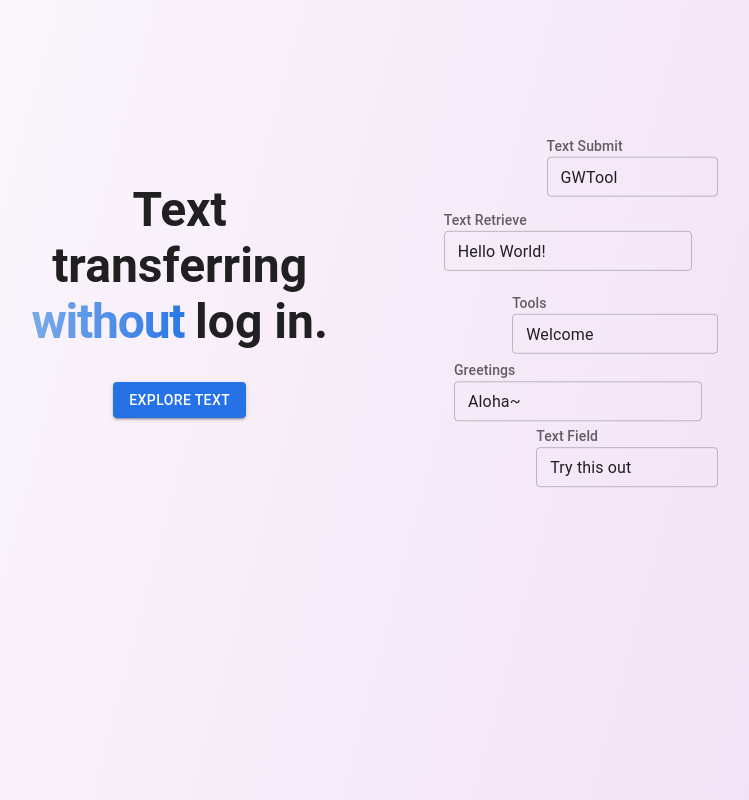
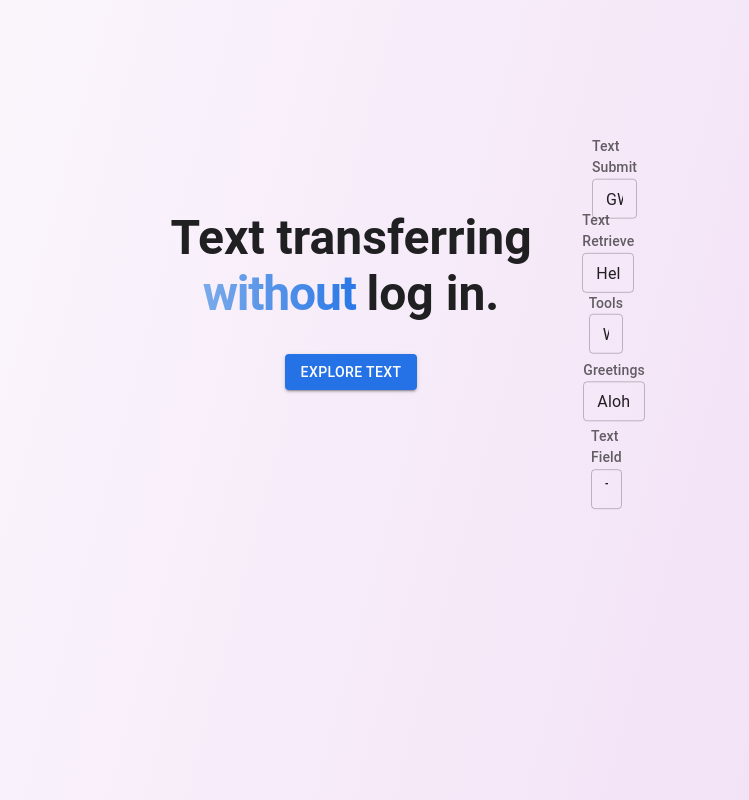
Before and after one commit to andygqw/GWTool_React, a React (Create React App) app: page / in a window 1280 px wide. Shown: the part 900-1700 px from the top of the page, without its empty margins (273-1022 px from the left). Built offline with nearby package versions, Linux system fonts and the light colour scheme.

Commit message:
aniamation delay

```diff
--- a/src/Component/LandingPage.js
+++ b/src/Component/LandingPage.js
@@ -12,6 +12,7 @@ const LandingPage = ({mode, isLoggedIn}) => {
 
     const sections = [
         {
+            title: "Text",
             description1: "Text transferring ",
             description2: "without ",
             description3: "log in.",
@@ -21,6 +22,7 @@ const LandingPage = ({mode, isLoggedIn}) => {
             gradientClass: "gradient-text2 tracking-tight inline font-semibold",
         },
         {
+            title: "Word",
             description1: "Manipulate and analyze words ",
             description2: "effortlessly.",
             description3: "",
@@ -30,6 +32,7 @@ const LandingPage = ({mode, isLoggedIn}) => {
             gradientClass: "gradient-text3 tracking-tight inline font-semibold",
         },
         {
+            title: "File",
             description1: "Manage ",
             description2: "files ",
             description3: "with ease and efficiency.",
@@ -39,6 +42,7 @@ const LandingPage = ({mode, isLoggedIn}) => {
             gradientClass: "gradient-text4 tracking-tight inline font-semibold",
         },
         {
+            title: "Resources",
             description1: "Access a ",
             description2: "wide range ",
             description3: "of resources.",
@@ -48,6 +52,7 @@ const LandingPage = ({mode, isLoggedIn}) => {
             gradientClass: "gradient-text5 tracking-tight inline font-semibold",
         },
         {
+            title: "KisKis",
             description1: "Discover the ",
             description2: "unique ",
             description3: "KisKis features.",
@@ -57,7 +62,6 @@ const LandingPage = ({mode, isLoggedIn}) => {
             gradientClass: "gradient-text tracking-tight inline font-semibold",
         },
     ];
-
 
     return (
         <div>
@@ -175,7 +179,13 @@ const LandingPage = ({mode, isLoggedIn}) => {
                                 {section.buttonText}
                             </Button>
                         </div>
-                        <GroupFloatingInput/>
+                        { section.title === "Text" ?
+                            <div>
+                                <GroupFloatingInput/>
+                            </div>
+                            :
+                            <></>
+                        }
                     </div>
                 </Container>
             ))}
--- a/src/utils/GroupFloatingInput.js
+++ b/src/utils/GroupFloatingInput.js
@@ -17,7 +17,6 @@ const GroupFloatingInput = () => {
                 width: '100%',
                 minHeight: '350px',
                 position: 'relative',
-                //overflow: 'hidden',
                 ml: 4,
             }}
         >
```
